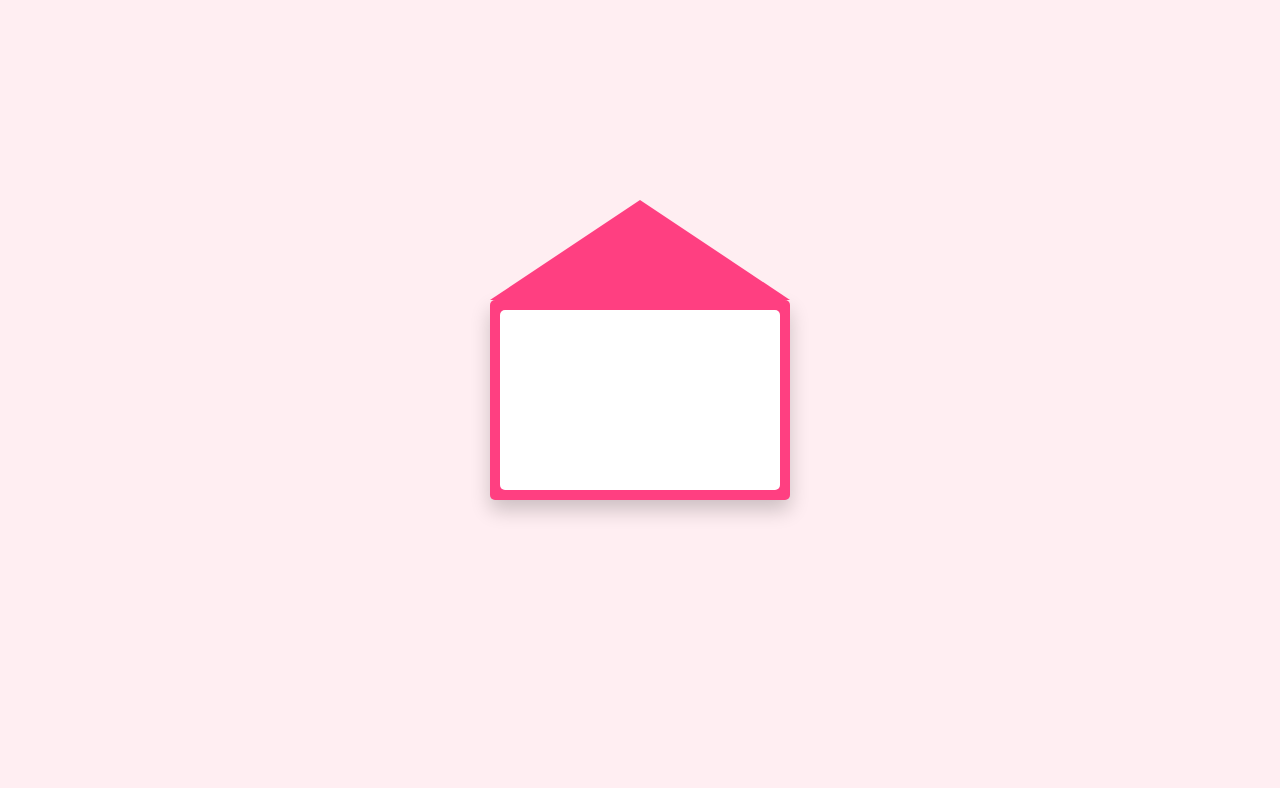
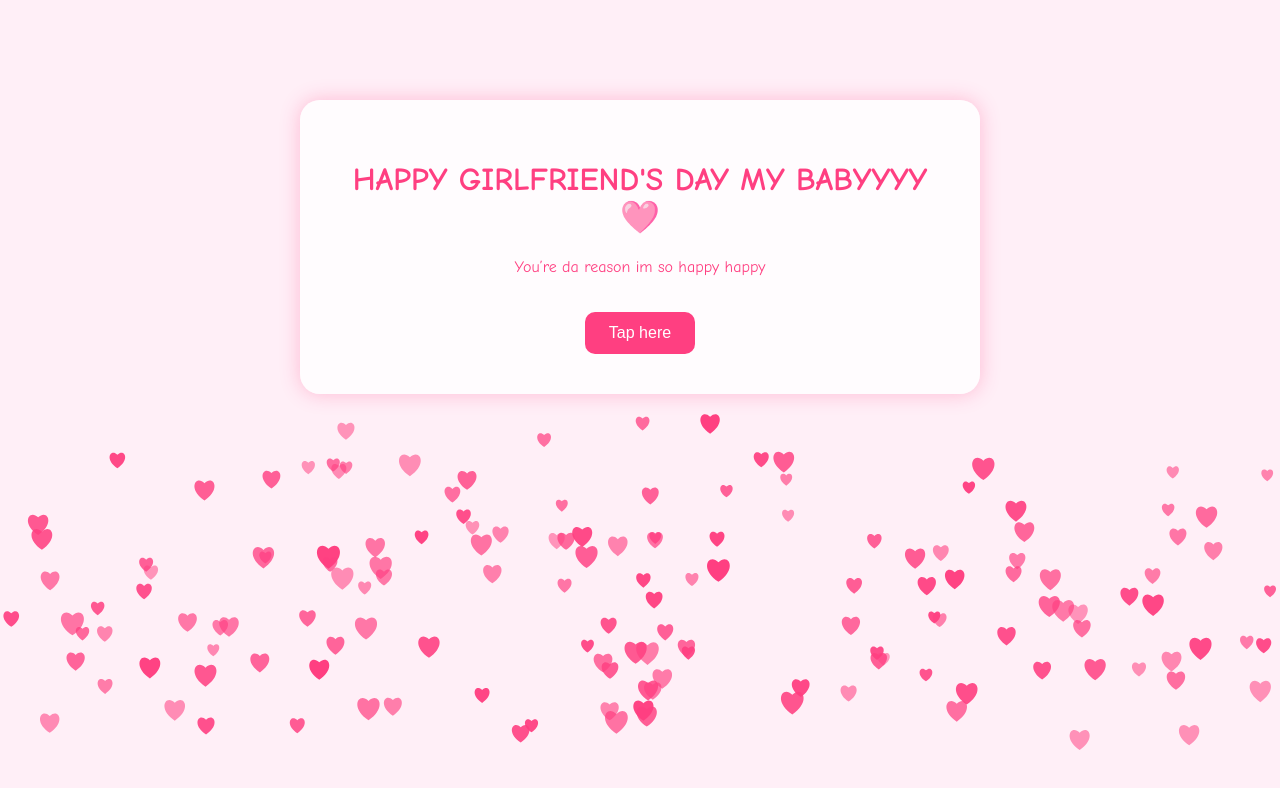
Before and after one commit to zipiplaysgaming/love-letter, a plain HTML site: page index.html in a window 1280 px wide. Drawn offline with Linux system fonts and the light colour scheme.

Commit message:
Add files via upload

```diff
--- /dev/null
+++ b/hearts.js
@@ -0,0 +1,53 @@
+const canvas = document.getElementById('heart-canvas');
+const ctx = canvas.getContext('2d');
+
+canvas.width = window.innerWidth;
+canvas.height = window.innerHeight;
+
+const hearts = [];
+
+function Heart() {
+  this.x = Math.random() * canvas.width;
+  this.y = canvas.height + 20;
+  this.size = Math.random() * 10 + 10;
+  this.speedY = Math.random() * 1 + 0.5;
+  this.opacity = Math.random() * 0.5 + 0.5;
+  this.color = 'rgba(255, 63, 129,' + this.opacity + ')';
+}
+
+function createHearts() {
+  if (hearts.length < 150) {
+    hearts.push(new Heart());
+  }
+}
+
+function drawHearts() {
+  ctx.clearRect(0, 0, canvas.width, canvas.height);
+  for (let i = 0; i < hearts.length; i++) {
+    let h = hearts[i];
+    ctx.beginPath();
+    ctx.moveTo(h.x, h.y);
+    ctx.bezierCurveTo(h.x + h.size / 2, h.y - h.size / 2, h.x + h.size, h.y + h.size / 3, h.x, h.y + h.size);
+    ctx.bezierCurveTo(h.x - h.size, h.y + h.size / 3, h.x - h.size / 2, h.y - h.size / 2, h.x, h.y);
+    ctx.fillStyle = h.color;
+    ctx.fill();
+    h.y -= h.speedY;
+    if (h.y + h.size < 0) {
+      hearts.splice(i, 1);
+      i--;
+    }
+  }
+}
+
+function animate() {
+  createHearts();
+  drawHearts();
+  requestAnimationFrame(animate);
+}
+
+animate();
+
+window.addEventListener('resize', () => {
+  canvas.width = window.innerWidth;
+  canvas.height = window.innerHeight;
+});
--- a/index.html
+++ b/index.html
@@ -1,37 +1,66 @@
 <!DOCTYPE html>
 <html lang="en">
   <head>
-  <meta charset="UTF-8" />
-  <meta name="viewport" content="width=device-width, initial-scale=1.0"/>
-  <title>Your Letter 💌</title>
-  <link rel="stylesheet" href="style.css" />
+    <meta charset="UTF-8">
+    <meta name="viewport" content="width=device-width, initial-scale=1.0">
+    <title>Happy Girlfriend's Day</title>
+    <link rel="stylesheet" href="style.css">
   </head>
   <body>
-  <div class="envelope" onclick="openLetter()">
-    <div class="flap"></div>
-    <div class="paper">
-      <p id="letter" class="hidden">
-        To my love<br><br>
-        Happy belated 8 months, and Happy Girlfriend’s Day, my love 💗<br><br>
-        YAYYY its been 8 whole months since we've been together and now we're also celebrating girlfriend's day HEHEHE I LOVE YOU SO MUCH YOU'RE THE BEST EVER, I love spending each and everyday with you even if sometimes we fight you're always so kuchupuchu and cutu I love love love you, I hope you have alot of fun today, you're litreally so amazing I dont even have words for the amount of love bubbles popping right now, you always make my day so much better just by talking to you I get so happy, I'm still so shocked that a sweet awsesome sauce person like you is in love with me I wake up and ask my self have I been dreaming even if I am I hope I never wake up I don't want to lose you, I'm gonna kiss you a whole bunch the next day hehe.<br>
-        ⠀♡    ♡  ᕬ  ᕬ ♡    ♡
-        ⠀+⠀⠀♡  （⌯'-'⌯)   ♡  +
-        ⠀⠀⠀⠀⠀┏━♡━U U━♡━┓
-        ⠀⠀⠀⠀⠀*I LOVE YOU*
-        ⠀⠀⠀⠀⠀⠀┗━♡━━━♡━┛
-        It's like I'm not just in love with you, you know like I'm all *yours*, and and I know I've mentioned it alot but the day we kissed is way too magical to not mention multiple times it was so great I loved every moment of it, even though it was so unexpected I never thought we would be doing that even though I was so in love with you.<br><br>
-        Thank you for being here for me, and being silly, sweet, soft, loud, stubborn with me, I absolutely love all of those and many more things about you, I wish i could pause the world and spend an eternity with you, and every 'not passing second'( get it cuz the world is frozen) be with you.<br><br>
-        Hehe So, here's to ALOT more kisses, bunch of late night calls, alot of "I love you"s, and a gazzilion days spent together.<br><br>
-        — bae 🩷
-
-      </p>
+    <canvas id="heart-canvas"></canvas>
+    <div class="message-box">
+      <h1>HAPPY GIRLFRIEND'S DAY MY BABYYYY 🩷</h1>
+      <p>You’re da reason im so happy happy</p>
+      <button onclick="showLove()">Tap here</button>
+      <div id="love-message" class="hidden">
+        <p id="compliment-box"></p>
+        <a
+          href="https://zipiplaysgaming.github.io/love-letter/">Read
+          my letter →</a><br>
+        <a
+          href="https://zipiplaysgaming.github.io/photos/">Photos
+          📸</a><br>
+        <a
+          href="https://zipiplaysgaming.github.io/reasons/">Reasons
+          Why I Love You 💌</a><br>
+        <a
+          href="https://zipiplaysgaming.github.io/day-counter/">Day
+          Counter ❤️</a>
       </div>
+    </div>
+    <script src="hearts.js"></script>
+    <script>
+    function showLove() {
+      document.getElementById('love-message').classList.remove('hidden');
+    }
+  </script>
+    <div id="loader">
+      <div class="heart-loader">❤️</div>
     </div>
 
     <script>
-    function openLetter() {
-      document.querySelector('.flap').classList.add('open');
-      document.getElementById('letter').classList.remove('hidden');
+  // Loading animation
+  window.addEventListener('load', () => {
+    document.getElementById('loader').style.display = 'none';
+  });
+
+  // Compliment Generator
+  function showLove() {
+    const compliments = [
+      "You light up my world like no one else",
+      "Your smile makes me go dokidoki",
+      "You're my favorite notification",
+      "You make me believe in love more each day",
+      "Your laugh is my favorite sound hehe",
+      "Even when you're grumpy, you're adorable and so cute",
+      "I could look at you forever and not get tired",
+      "You're cuter than every cat video on the internet ( you are a cat )",
+      "You make me feel lucky every single day",
+      "You're my safe and comfy space"
+    ];
+    const box = document.getElementById("compliment-box");
+    box.innerText = compliments[Math.floor(Math.random() * compliments.length)];
+    document.getElementById('love-message').classList.remove('hidden');
   }
 </script>
   </body>
--- a/style.css
+++ b/style.css
@@ -1,60 +1,60 @@
 body {
   margin: 0;
-  background: #ffeef2;
-  font-family: 'Courier New', Courier, monospace;
-  display: flex;
-  justify-content: center;
-  align-items: center;
-  height: 100vh;
+  font-family: 'Comic Sans MS', sans-serif;
+  background-color: #ffeff7;
   overflow: hidden;
 }
 
-.envelope {
-  width: 300px;
-  height: 200px;
-  background: #ff3f81;
-  position: relative;
-  border-radius: 5px;
-  box-shadow: 0 10px 20px rgba(0,0,0,0.2);
-  cursor: pointer;
+#heart-canvas {
+  position: fixed;
+  top: 0;
+  left: 0;
+  width: 100%;
+  height: 100%;
+  z-index: 0;
 }
 
-.flap {
-  width: 0;
-  height: 0;
-  border-left: 150px solid transparent;
-  border-right: 150px solid transparent;
-  border-bottom: 100px solid #ff3f81;
-  position: absolute;
-  top: -100px;
-  left: 0;
-  transition: all 0.5s ease-in-out;
+.message-box {
+  position: relative;
+  z-index: 2;
+  padding: 40px;
+  text-align: center;
+  color: #ff3f81;
+  max-width: 600px;
+  margin: 100px auto;
+  background: rgba(255, 255, 255, 0.8);
+  border-radius: 20px;
+  box-shadow: 0 0 20px rgba(255, 63, 129, 0.3);
 }
 
-.flap.open {
-  transform: rotateX(180deg);
-  transform-origin: top center;
+button {
+  padding: 12px 24px;
+  font-size: 16px;
+  background-color: #ff3f81;
+  color: white;
+  border: none;
+  border-radius: 10px;
+  cursor: pointer;
+  margin-top: 20px;
+  transition: 0.3s ease;
 }
 
-.paper {
-  background: #fff;
-  position: absolute;
-  top: 10px;
-  left: 10px;
-  right: 10px;
-  bottom: 10px;
-  padding: 20px;
-  border-radius: 5px;
-  overflow-y: auto;
+button:hover {
+  background-color: #ff1f6a;
+}
+
+#love-message {
+  margin-top: 20px;
 }
 
 .hidden {
   display: none;
 }
 
-#letter {
-  font-size: 14px;
-  color: #333;
-  line-height: 1.6;
-  white-space: pre-line;
+a {
+  display: inline-block;
+  margin-top: 10px;
+  color: #ff3f81;
+  text-decoration: none;
+  font-weight: bold;
 }
```
Lines whose indentation alone changed are shown as unchanged.
